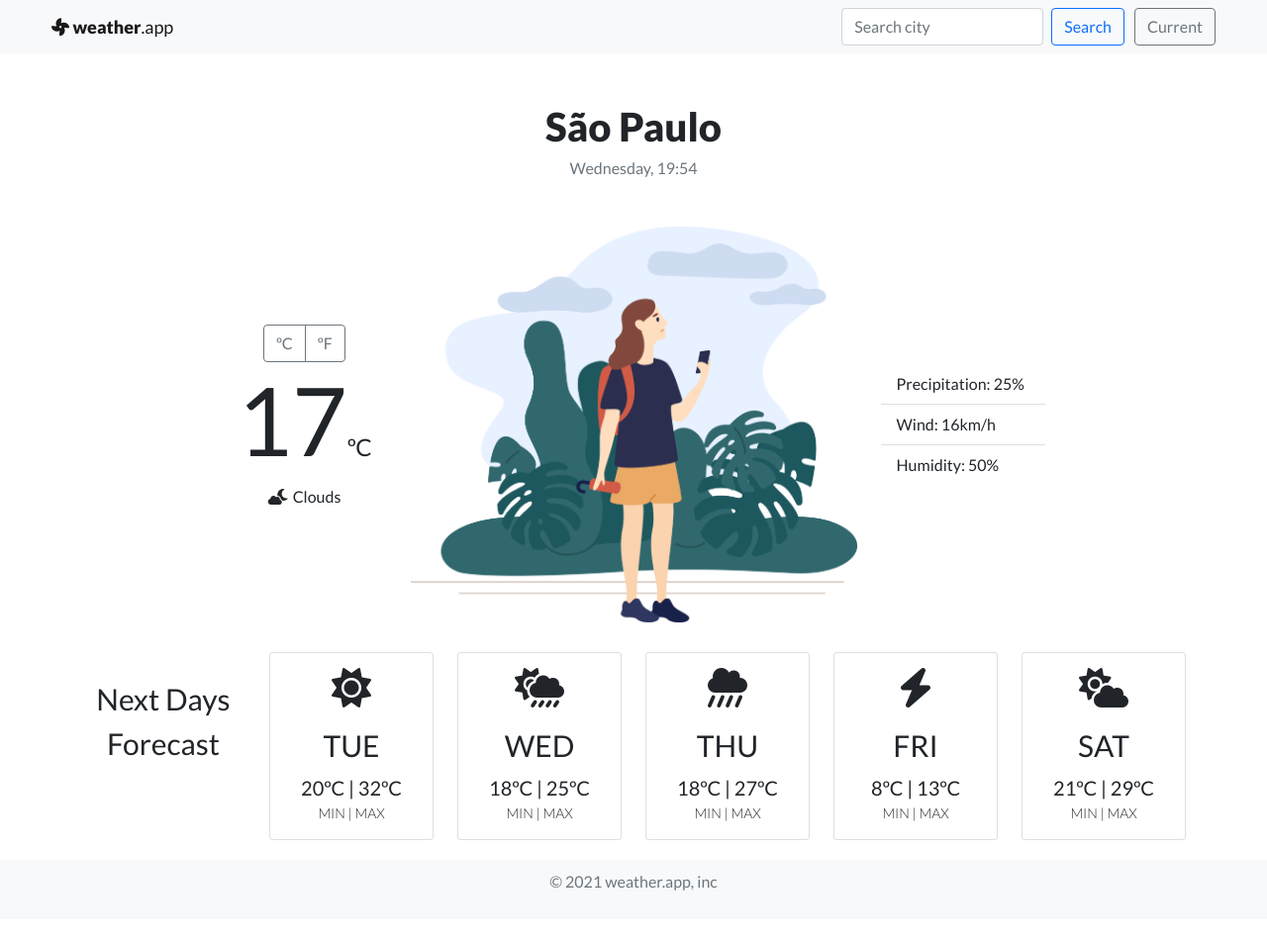
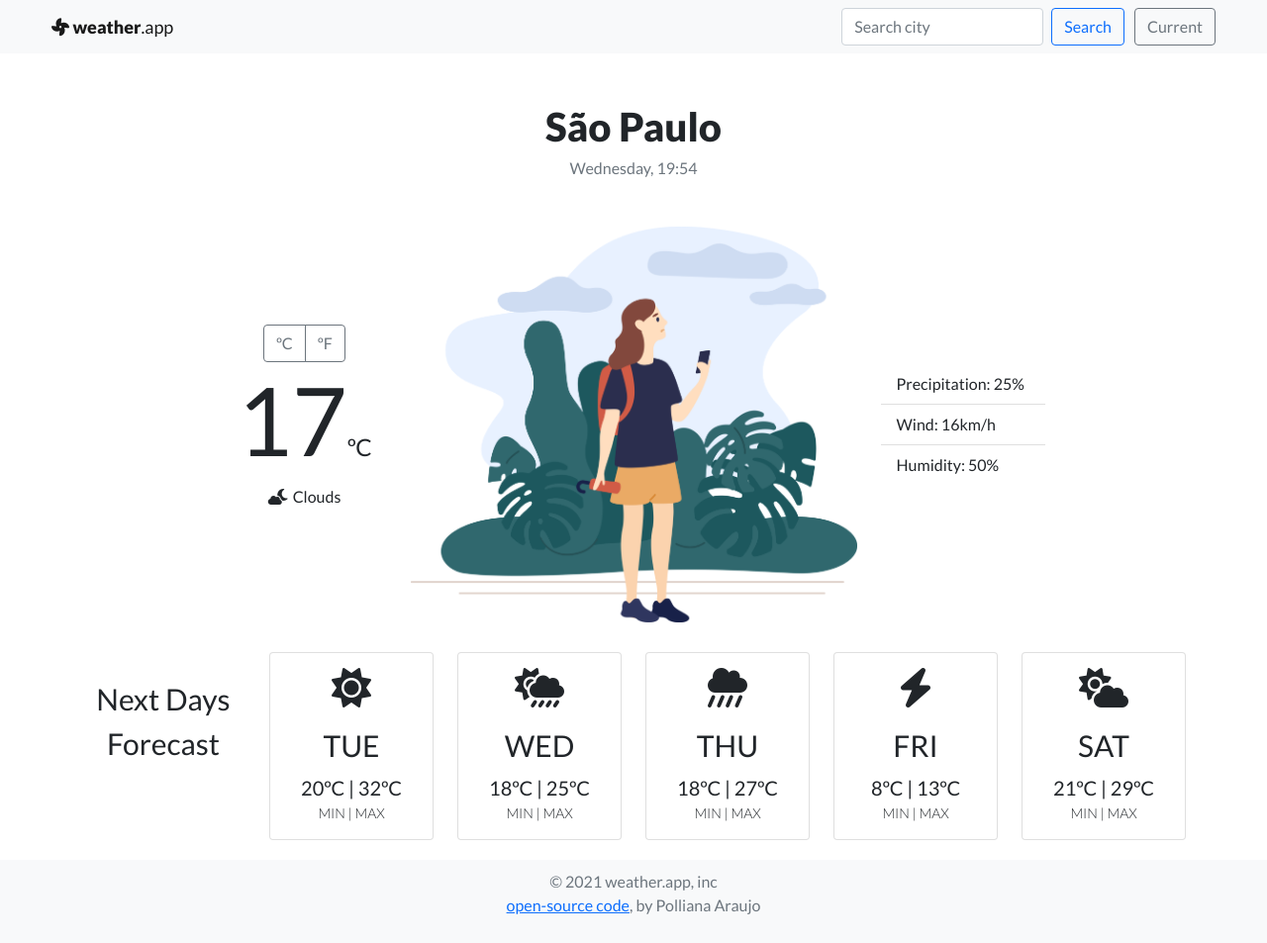
Before and after one commit to pollianaaraujo/shecodes-plus, a plain HTML site: page index.html in a window 1280 px wide. Shown: the whole page at 99% size. Before the commit the page ends 929 px from the top, so only its background shows below. Drawn offline with nearby package versions, Linux system fonts and the light colour scheme.

Commit message:
Added a link to GitHub repository

```diff
--- a/index.html
+++ b/index.html
@@ -167,7 +167,9 @@
     </div>
 
     <footer class="footer bg-light page-footer">
-      <p class="text-muted">© 2021 weather.app, inc</p>
+      <p class="text-muted">© 2021 weather.app, inc<br />
+        <a href="https://github.com/pollianaaraujo/weather-app-project" target="_blank">open-source code</a>, by Polliana Araujo
+      </p>
     </footer>
 
     <script
```
